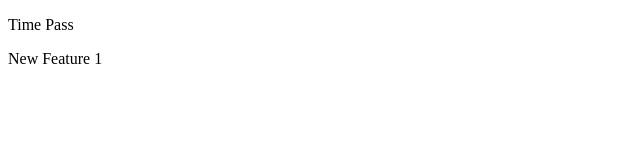
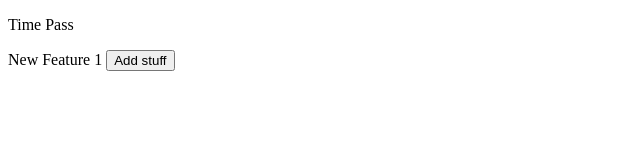
Before and after one commit to Manuroop/localrepo, a plain HTML site: page index.html in a window 1280 px wide. Shown: the whole page, without its empty margins (0-640 px from the left). Drawn offline with Linux system fonts and the light colour scheme.

Commit message:
Add Button

```diff
--- a/index.html
+++ b/index.html
@@ -12,6 +12,7 @@
         </p>
         <p>
             New Feature 1
+            <button class="bt btn-sm">Add stuff</button>
         </p>
     </div>
 </body>
```
